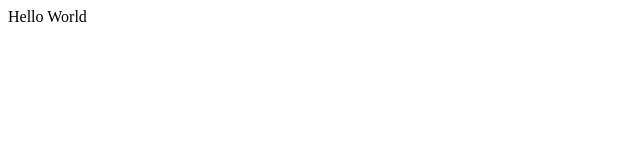
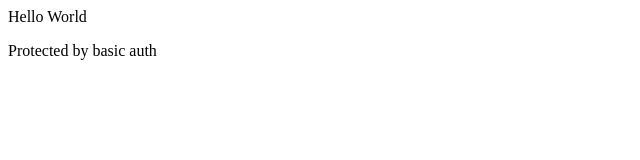
Before and after one commit to squince/helloworld, a plain HTML site: page index.html in a window 1280 px wide. Shown: the whole page, without its empty margins (0-640 px from the left). Drawn offline with Linux system fonts and the light colour scheme.

Commit message:
htpasswd

```diff
--- a/index.html
+++ b/index.html
@@ -3,5 +3,6 @@
   </head>
   <body>
     <p>Hello World</p>
+    <p>Protected by basic auth</p>
   </body>
 </html>
```
